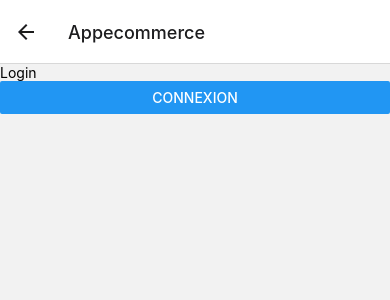
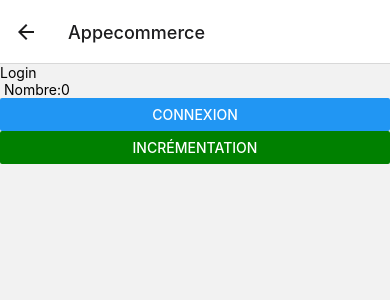
Before and after one commit to Lilycoeur972/Books, a React Native app: screen /Appecommerce in a window 390 px wide. Shown: the top 300 px of the page. Built offline with nearby package versions, Linux system fonts and the light colour scheme.

Commit message:
e-commerce suite

```diff
--- a/datas/fisrt.js
+++ b/datas/fisrt.js
@@ -1,9 +1,12 @@
 /* Création de la constance de la data.*/
+
  export const dataApp = [
+
     { id  : 1 ,
       titre : "News",
       nomApp :"NewsApp"
 },
+
     { id  : 2 ,
       titre : "Insta",
       nomApp :"AppInsta"
@@ -13,6 +16,7 @@
       titre : "Twietter",
       nomApp :"Twietter"
     },
+
     { id  : 4 ,
       titre : "Facebook",
       nomApp :"Facebook"
@@ -22,6 +26,7 @@
       titre : "What'app",
       nomApp :"What'app"
     },
+
     { id  : 6,
       titre : "Tuto",
       nomApp :"AppTuto"
@@ -31,6 +36,7 @@
       titre: "Detail",
       nomApp:"Detail"
     },
+
     { id: 7,
       titre: "ecommerce",
       nomApp:"Appecommerce"
--- a/ecommerce/Public/Connexion.js
+++ b/ecommerce/Public/Connexion.js
@@ -1,25 +1,55 @@
 import { StyleSheet, View, Text,Button } from 'react-native';
 import React from 'react';
-import {useDispatch} from'react-redux';
+import {useDispatch ,useSelector} from'react-redux';
+//Importation  editLOgin
+import{editLogin, editNombre} from '../../redux/action';
 
-import{editLogin} from '../../redux/action';
+//Création de la constante Connexion.
+const Connexion = () => {
 
-const Connexion = () => {
+  //Aficher l'information. J'ai besoin de la valeur de nombre donc je crée une constante nombre.destructuring.
+  const {nombre} = useSelector(state=>state)
+
   // Création de la constance dispatch. distribuer l'information.
-  const dispatch =useDispatch();
+  const dispatch = useDispatch();
 
   // Création de la constance pressConnexion.
   const pressConnexion=()=>{
+
+    //Dispatch editLogin.
     dispatch(editLogin(true))
+
+    //Console log de connexion.
      console.log("connexion")
   }
 
+  // fonction flêchée de nombre+.
+   const nombrePlus=() =>{
+
+    //Console log de nombrePlus.
+   console.log("nombrePlus",nombre);
+
+    // Dispatch editNombre.
+    dispatch(editNombre(1))
+
+
+    // Console log de nombrePlus.
+
+  }
 
   return (
+
     <View>
+
       <Text>Login</Text>
+
+      <Text> Nombre:{nombre}</Text>
+
       {/*Création du bouton de connexion. */}
       <Button onPress={pressConnexion} title='Connexion'/>
+
+      {/*Incrémentation du bouton nombrePlus */}
+      <Button onPress={nombrePlus} title='Incrémentation'color='green'/>
 
 
     </View>
--- a/ecommerce/private/index.js
+++ b/ecommerce/private/index.js
@@ -1,7 +1,10 @@
 import { StyleSheet, Text, View,Button} from 'react-native'
 import React from 'react';
+
+//Importation de useDispacth.
 import {useDispatch} from'react-redux';
 
+//importation editLogin.
 import{editLogin} from '../../redux/action';
 
 
@@ -15,6 +18,7 @@ const Private = () => {
     console.log("deconnexion")
   }
   return (
+    //Création du bouton de déconnexion, avec une couleur, texte de déconnexion..
     <View>
 
       <Text>Deconnexion</Text>
--- a/redux/action.js
+++ b/redux/action.js
@@ -1,8 +1,18 @@
 //Importation de l'action EDIT_LOGIN.
-import { EDIT_LOGIN } from "./type";
+import login from "./reducers/login";
+import nombre from "./reducers/nombre";
+import { EDIT_LOGIN,EDIT_NOMBRE } from "./type";
+
+
 
 // Exportation de la constance editLogin qui se compose de son type et son payload.
 export const editLogin=(login)=>({
     type:EDIT_LOGIN,
     payload: login
 })
+
+// Exportation de constance nombre.
+export const editNombre=(nombre)=>({
+    type:EDIT_NOMBRE,
+    payload:nombre
+})
--- a/redux/reducers/index.js
+++ b/redux/reducers/index.js
@@ -1,6 +1,10 @@
 // Importation de la Combinaison des reducers.
 import { combineReducers } from "@reduxjs/toolkit";
+//importation de login.
 import login from "./login";
 
-//Exportation de combineReducers.
-export default combineReducers({login});
+//importation de nombre.
+import nombre from './nombre';
+
+//Exportation de combineReducers :login , nombre.
+export default combineReducers({login ,nombre});
--- a/redux/reducers/login.js
+++ b/redux/reducers/login.js
@@ -1,5 +1,6 @@
 // Initialisation de la valeur du state login.
 import { EDIT_LOGIN } from "../type";
+
 
 // Création de la constance initStateLogin.
 const initStateLogin=false;
@@ -13,7 +14,9 @@ export default function(state=initStateLogin,action){
       return action.payload;
      }
 
+
      default:
         return state;
 }
+
 }
--- /dev/null
+++ b/redux/reducers/nombre.js
@@ -0,0 +1,24 @@
+// Initialisation de la valeur du state Nombre.
+import { EDIT_NOMBRE} from "../type";
+
+
+// Création de la constance initStatenNombre.
+const initStateNombre=0;
+
+//Exportation default.
+export default function(state=initStateNombre,action){
+         console.log(action.payload, state);
+
+            switch(action.type){
+
+            case EDIT_NOMBRE:{
+
+               return action.payload;
+            }
+
+
+            default:
+               return state;
+         }
+
+}
--- a/redux/store.js
+++ b/redux/store.js
@@ -2,4 +2,7 @@
 import {legacy_createStore as createStore} from "redux";
 
 import rootReducers from'./reducers';
+
+
+//Exportation default createStore.
 export default createStore(rootReducers);
--- a/redux/type.js
+++ b/redux/type.js
@@ -1,2 +1,5 @@
 //exportation de la variable EDIT_LOGIN  et sa valeur:"EDIT_LOGIN"
 export const EDIT_LOGIN ="EDIT_LOGIN";
+
+//Exportation de la variable NOMBRE et la valeur Nombre.
+export const EDIT_NOMBRE="EDIT_NOMBRE";
```
Also changed, not shown: App.js (+8 -0 lines). Lines whose indentation alone changed are shown as unchanged.
